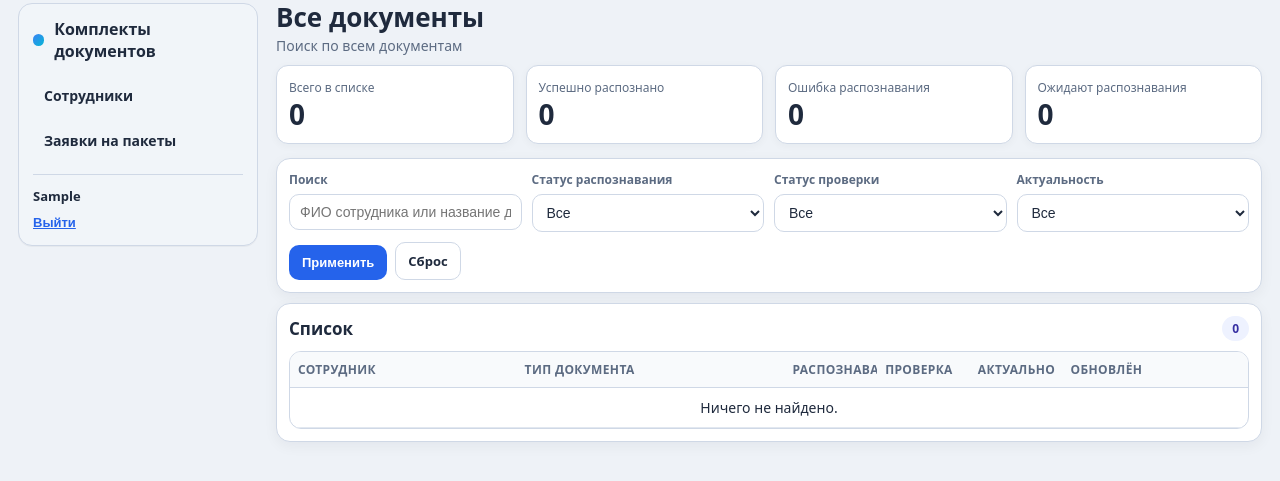
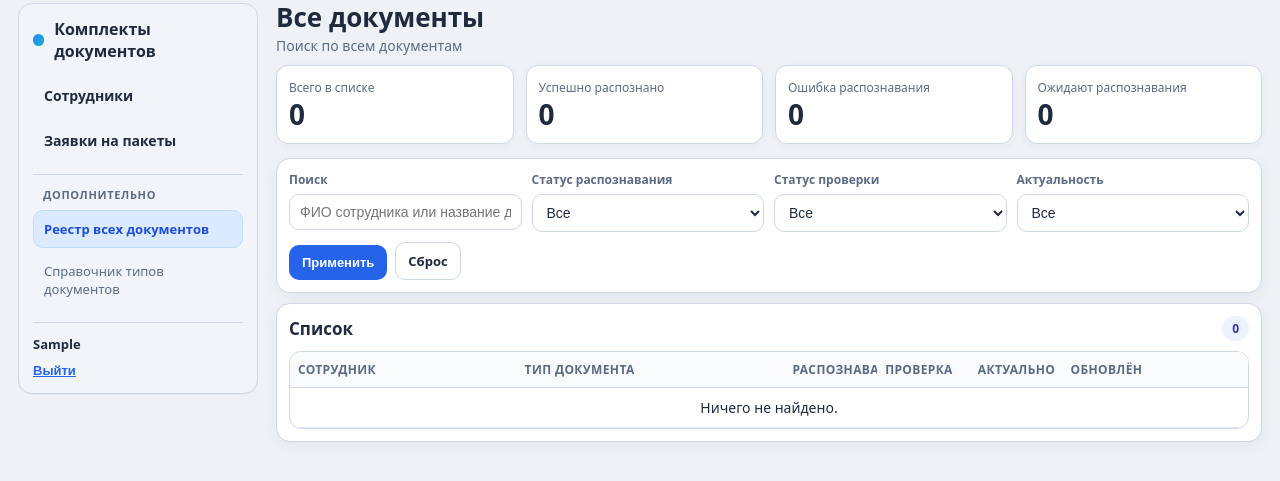
Before and after one commit to ZhanibekDD/dms-nas, a Django app: page /workspace/pass-docs/documents/ in a window 1280 px wide. Shown: the part 13-494 px from the top of the page. Run offline with Django 5.2, Linux system fonts and the light colour scheme; the visitor is signed in with stand-in values (Sample User, id 1); data that the repository does not hold is empty.

Commit message:
fix(ui): блок «Дополнительно» в меню и корректный Count распознанных
Made-with: Cursor

```diff
--- a/dms-nas/apps/web_admin/adminpanel/static/adminpanel/css/pass_docs_workspace.css
+++ b/dms-nas/apps/web_admin/adminpanel/static/adminpanel/css/pass_docs_workspace.css
@@ -150,6 +150,39 @@ body.pass-docs-workspace .content-wrapper > .content {
   background: var(--pd-primary-soft);
   color: #1d4ed8;
   border-color: #bfdbfe;
+}
+
+.pd-nav-secondary {
+  margin-top: 14px;
+  padding-top: 12px;
+  border-top: 1px solid var(--pd-line);
+  display: grid;
+  gap: 4px;
+}
+
+.pd-nav-secondary__title {
+  margin: 0 0 4px;
+  padding: 0 10px;
+  font-size: 11px;
+  font-weight: 700;
+  letter-spacing: 0.06em;
+  text-transform: uppercase;
+  color: var(--pd-muted);
+}
+
+.pd-nav__link--secondary {
+  font-size: 13px;
+  font-weight: 500;
+  color: var(--pd-muted);
+}
+
+.pd-nav__link--secondary:hover {
+  color: var(--pd-text);
+}
+
+.pd-nav__link--secondary.is-active {
+  color: #1d4ed8;
+  font-weight: 700;
 }
 
 .pd-sidebar__footer {
--- a/dms-nas/apps/web_admin/adminpanel/templates/adminpanel/pass_docs_base.html
+++ b/dms-nas/apps/web_admin/adminpanel/templates/adminpanel/pass_docs_base.html
@@ -28,6 +28,11 @@
         <a class="pd-nav__link{% if pass_docs_active == 'employees' %} is-active{% endif %}" href="{% url 'pass_docs_employees' %}">Сотрудники</a>
         <a class="pd-nav__link{% if pass_docs_active == 'packages' %} is-active{% endif %}" href="{% url 'pass_docs_package_requests' %}">Заявки на пакеты</a>
       </nav>
+      <div class="pd-nav-secondary">
+        <p class="pd-nav-secondary__title">Дополнительно</p>
+        <a class="pd-nav__link pd-nav__link--secondary{% if pass_docs_active == 'documents' %} is-active{% endif %}" href="{% url 'pass_docs_documents' %}">Реестр всех документов</a>
+        <a class="pd-nav__link pd-nav__link--secondary{% if pass_docs_active == 'types' %} is-active{% endif %}" href="{% url 'pass_docs_document_types' %}">Справочник типов документов</a>
+      </div>
       <div class="pd-sidebar__footer">
         <div class="pd-userbar">
           <span class="pd-userbar__name">{% firstof request.user.get_short_name request.user.get_username %}</span>
--- a/dms-nas/apps/web_admin/adminpanel/views.py
+++ b/dms-nas/apps/web_admin/adminpanel/views.py
@@ -213,15 +213,19 @@ def _pass_docs_safe_local_redirect(request, target: str):
 @staff_member_required
 def pass_docs_employees(request):
     from django.db.models import Count, Q
-    from pass_docs.models import Employee
+    from pass_docs.models import Employee, EmployeeDocument
 
     q = (request.GET.get("q") or "").strip()
     company = (request.GET.get("company") or "").strip()
     active = (request.GET.get("active") or "").strip()
 
     qs = Employee.objects.annotate(
-        documents_count=Count("documents"),
-        documents_ok_count=Count("documents", filter=Q(documents__parse_status="ok")),
+        documents_count=Count("documents", distinct=True),
+        documents_ok_count=Count(
+            "documents",
+            filter=Q(documents__parse_status=EmployeeDocument.ParseStatus.OK),
+            distinct=True,
+        ),
     )
     if q:
         qs = qs.filter(
```
